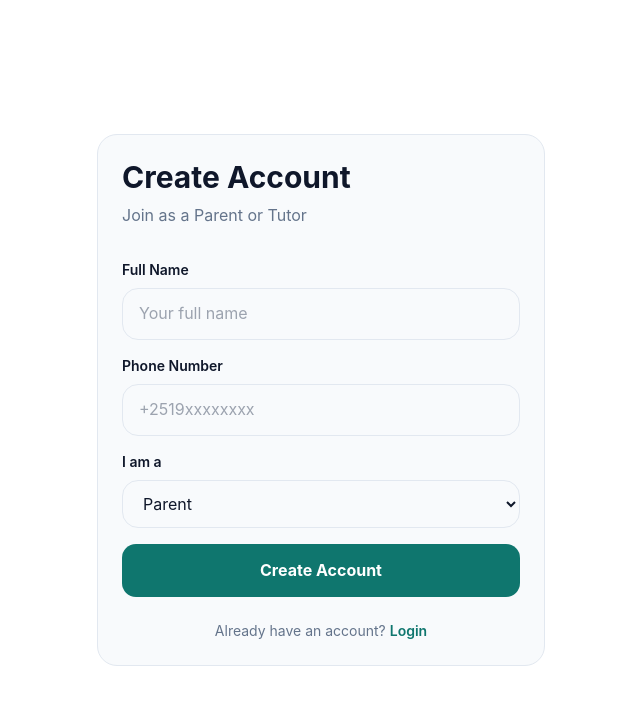
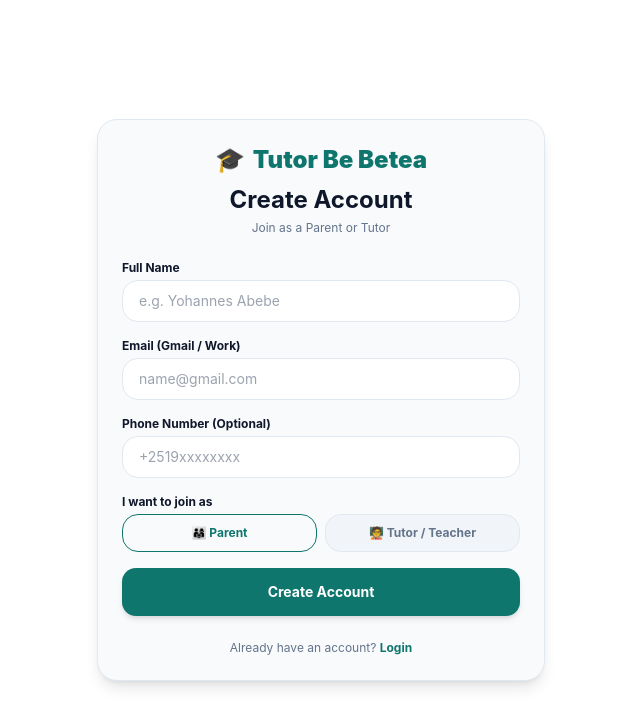
Before and after one commit to Zeordi/tutor-be-betea, a Next.js app in the folder apps/web/: page /register in a window 1280 px wide. Shown: the top 726 px of the page, without its empty margins (319-959 px from the left). Built offline with nearby package versions, Linux system fonts and the light colour scheme.

Commit message:
Update page.tsx

```diff
--- a/apps/web/app/(auth)/register/page.tsx
+++ b/apps/web/app/(auth)/register/page.tsx
@@ -2,14 +2,21 @@
 
 import { useState } from "react";
 import { useRouter } from "next/navigation";
+import Link from "next/link";
+import { setToken } from "@/lib/api";
 
 export default function RegisterPage() {
   const router = useRouter();
   const [fullName, setFullName] = useState("");
+  const [email, setEmail] = useState("");
   const [phoneNumber, setPhoneNumber] = useState("");
-  const [role, setRole] = useState("PARENT");
+  const [role, setRole] = useState<"PARENT" | "TEACHER">("PARENT");
   const [loading, setLoading] = useState(false);
   const [message, setMessage] = useState("");
+
+  const getApiUrl = () => {
+    return process.env.NEXT_PUBLIC_API_URL || "http://localhost:4000";
+  };
 
   const handleRegister = async (e: React.FormEvent) => {
     e.preventDefault();
@@ -17,26 +24,26 @@ export default function RegisterPage() {
     setMessage("");
 
     try {
-      // Send OTP first, then complete registration after verification
-      const res = await fetch(`${process.env.NEXT_PUBLIC_API_URL}/auth/otp/send`, {
+      const res = await fetch(`${getApiUrl()}/auth/register`, {
         method: "POST",
         headers: { "Content-Type": "application/json" },
-        body: JSON.stringify({ phoneNumber }),
+        body: JSON.stringify({
+          fullName,
+          email: email.trim() || undefined,
+          phoneNumber: phoneNumber.trim() || undefined,
+          role,
+        }),
       });
 
       if (!res.ok) {
-        throw new Error("Failed to send OTP");
+        const err = await res.json().catch(() => ({}));
+        throw new Error(err.message || "Registration failed");
       }
 
-      // Pass data to OTP page
-      const params = new URLSearchParams({
-        phone: phoneNumber,
-        fullName,
-        role,
-        mode: "register",
-      });
+      const data = await res.json();
+      if (data.accessToken) setToken(data.accessToken);
 
-      router.push(`/otp?${params.toString()}`);
+      router.push(role === "TEACHER" ? "/teacher" : "/parent");
     } catch (error: any) {
       setMessage(error.message || "Something went wrong");
     } finally {
@@ -45,70 +52,98 @@ export default function RegisterPage() {
   };
 
   return (
-    <main className="min-h-screen flex items-center justify-center px-4">
-      <div className="w-full max-w-md card">
-        <h1 className="text-3xl font-bold mb-2">Create Account</h1>
-        <p className="text-[var(--secondary)] mb-8">
-          Join as a Parent or Tutor
-        </p>
+    <main className="min-h-screen flex items-center justify-center px-4 py-12 bg-[var(--background)]">
+      <div className="w-full max-w-md card shadow-lg border border-[var(--border)] p-8 rounded-3xl bg-[var(--surface)]">
+        <div className="text-center mb-6">
+          <Link href="/" className="text-2xl font-black text-[var(--primary)] inline-flex items-center gap-2 mb-2">
+            <span>🎓</span> Tutor Be Betea
+          </Link>
+          <h1 className="text-2xl font-bold text-[var(--foreground)]">Create Account</h1>
+          <p className="text-xs text-[var(--secondary)] mt-1">Join as a Parent or Tutor</p>
+        </div>
 
         <form onSubmit={handleRegister} className="space-y-4">
           <div>
-            <label className="block text-sm font-semibold mb-2">Full Name</label>
+            <label className="block text-xs font-bold mb-1 text-[var(--foreground)]">Full Name</label>
             <input
               type="text"
-              placeholder="Your full name"
+              placeholder="e.g. Yohannes Abebe"
               value={fullName}
               onChange={(e) => setFullName(e.target.value)}
               required
-              className="w-full rounded-xl border border-[var(--border)] bg-[var(--surface)] px-4 py-3 outline-none focus:border-[var(--primary)]"
+              className="w-full rounded-xl border border-[var(--border)] bg-[var(--background)] px-4 py-2.5 text-sm outline-none focus:border-[var(--primary)]"
             />
           </div>
 
           <div>
-            <label className="block text-sm font-semibold mb-2">
-              Phone Number
-            </label>
+            <label className="block text-xs font-bold mb-1 text-[var(--foreground)]">Email (Gmail / Work)</label>
+            <input
+              type="email"
+              placeholder="name@gmail.com"
+              value={email}
+              onChange={(e) => setEmail(e.target.value)}
+              required
+              className="w-full rounded-xl border border-[var(--border)] bg-[var(--background)] px-4 py-2.5 text-sm outline-none focus:border-[var(--primary)]"
+            />
+          </div>
+
+          <div>
+            <label className="block text-xs font-bold mb-1 text-[var(--foreground)]">Phone Number (Optional)</label>
             <input
               type="tel"
               placeholder="+2519xxxxxxxx"
               value={phoneNumber}
               onChange={(e) => setPhoneNumber(e.target.value)}
-              required
-              className="w-full rounded-xl border border-[var(--border)] bg-[var(--surface)] px-4 py-3 outline-none focus:border-[var(--primary)]"
+              className="w-full rounded-xl border border-[var(--border)] bg-[var(--background)] px-4 py-2.5 text-sm outline-none focus:border-[var(--primary)]"
             />
           </div>
 
           <div>
-            <label className="block text-sm font-semibold mb-2">I am a</label>
-            <select
-              value={role}
-              onChange={(e) => setRole(e.target.value)}
-              className="w-full rounded-xl border border-[var(--border)] bg-[var(--surface)] px-4 py-3 outline-none focus:border-[var(--primary)]"
-            >
-              <option value="PARENT">Parent</option>
-              <option value="TEACHER">Tutor</option>
-            </select>
+            <label className="block text-xs font-bold mb-1 text-[var(--foreground)]">I want to join as</label>
+            <div className="grid grid-cols-2 gap-2 mt-1">
+              <button
+                type="button"
+                onClick={() => setRole("PARENT")}
+                className={`py-2.5 px-3 rounded-xl border text-xs font-bold transition flex items-center justify-center gap-1.5 ${
+                  role === "PARENT"
+                    ? "border-[var(--primary)] bg-[var(--primary)]/10 text-[var(--primary)]"
+                    : "border-[var(--border)] bg-[var(--surface-2)] text-[var(--secondary)]"
+                }`}
+              >
+                👨‍👩‍👧 Parent
+              </button>
+              <button
+                type="button"
+                onClick={() => setRole("TEACHER")}
+                className={`py-2.5 px-3 rounded-xl border text-xs font-bold transition flex items-center justify-center gap-1.5 ${
+                  role === "TEACHER"
+                    ? "border-[var(--primary)] bg-[var(--primary)]/10 text-[var(--primary)]"
+                    : "border-[var(--border)] bg-[var(--surface-2)] text-[var(--secondary)]"
+                }`}
+              >
+                🧑‍🏫 Tutor / Teacher
+              </button>
+            </div>
           </div>
 
           {message && (
-            <p className="text-sm text-[var(--secondary)]">{message}</p>
+            <p className="text-xs text-red-500 bg-red-50 p-2.5 rounded-lg text-center font-medium">{message}</p>
           )}
 
           <button
             type="submit"
             disabled={loading}
-            className="btn btn-primary w-full"
+            className="btn btn-primary w-full py-3 text-sm font-bold shadow-md hover:opacity-95 transition"
           >
-            {loading ? "Please wait..." : "Create Account"}
+            {loading ? "Creating Account..." : "Create Account"}
           </button>
         </form>
 
-        <p className="text-sm text-[var(--secondary)] mt-6 text-center">
+        <p className="text-xs text-[var(--secondary)] mt-6 text-center">
           Already have an account?{" "}
-          <a href="/login" className="text-[var(--primary)] font-semibold">
+          <Link href="/login" className="text-[var(--primary)] font-bold hover:underline">
             Login
-          </a>
+          </Link>
         </p>
       </div>
     </main>
```
